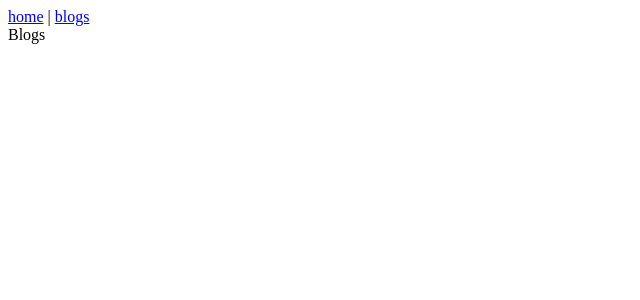
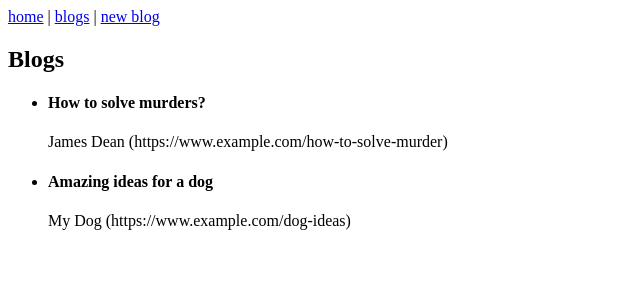
Before and after one commit to jbdemme/blog-app, a Next.js app: page /blogs in a window 1280 px wide. Shown: the top 300 px of the page, without its empty margins (0-640 px from the left). Built offline with nearby package versions, Linux system fonts and the light colour scheme.

Commit message:
add new blog page

```diff
--- a/app/blogs/page.tsx
+++ b/app/blogs/page.tsx
@@ -1,6 +1,33 @@
+import { notStrictEqual } from "assert"
+
+const blogs = [
+    {
+        id: 1,
+        title: "How to solve murders?",
+        author: "James Dean",
+        url: "https://www.example.com/how-to-solve-murder"
+    },
+    {
+        id: 2,
+        title: "Amazing ideas for a dog",
+        author: "My Dog",
+        url: "https://www.example.com/dog-ideas"
+    }
+]
+
 const Blogs = () => {
     return (
-        <div>Blogs</div>
+        <div>
+            <h2>Blogs</h2>
+            <ul>
+                {blogs.map(blog => (
+                    <li key={blog.id}>
+                        <h4>{blog.title}</h4>
+                        {blog.author} ({blog.url})
+                    </li>
+                ))}
+            </ul>
+        </div>
     )
 }
 
--- a/app/layout.tsx
+++ b/app/layout.tsx
@@ -8,6 +8,8 @@ export default function RootLayout({ children }: { children: React.ReactNode })
           <Link href="/">home</Link>
           {" | "}
           <Link href="/blogs">blogs</Link>
+          {" | "}
+          <Link href="/blogs/new">new blog</Link>
         </nav>
         {children}
       </body>
```
Also changed, not shown: app/blogs/new/page.tsx (added, +25 -0 lines).
